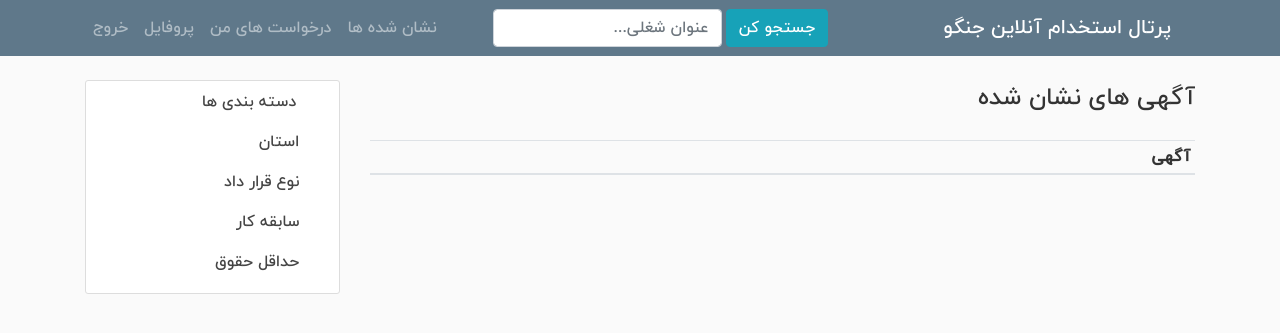
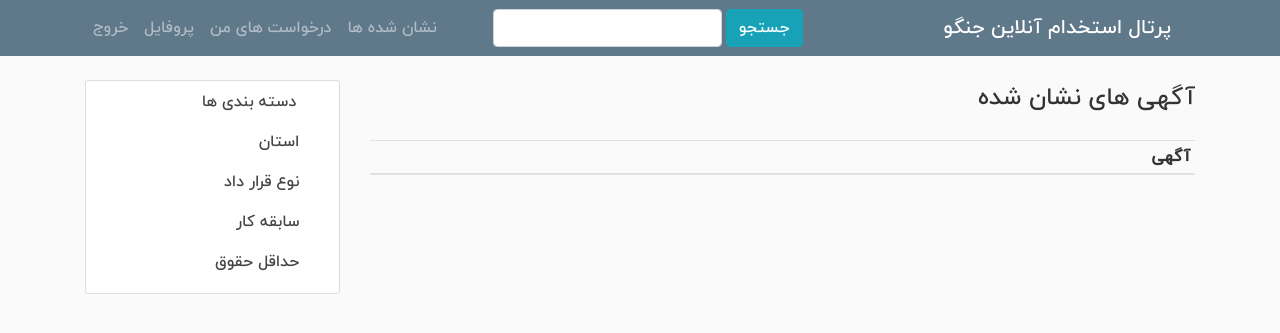
Before and after one commit to YernarAbishev/job-need-it, a Django app: page /user/saved/ in a window 1280 px wide. Shown: the top 333 px of the page. Run offline with Django 3.2, Linux system fonts and the light colour scheme; the visitor is signed in with stand-in values (Sample User, id 1); data that the repository does not hold is empty; some libraries are stand-ins or nearby versions.

Commit message:
syntax error solved

```diff
--- a/portal/templates/base.html
+++ b/portal/templates/base.html
@@ -30,8 +30,8 @@
               <div class="navbar-nav mr-auto">
                 <!-- search form -->
                 <form class="form-inline my-2 my-lg-0 ml-5" action="{% url 'search' %}">
-                  <button class="btn btn-info my-2 my-sm-0" type="submit">جستجو کن</button>
-                  <input name="q" data-filter="1" class="form-control mr-sm-1" type="search" placeholder="عنوان شغلی..." aria-label="Search">
+                  <button class="btn btn-info my-2 my-sm-0" type="submit">جستجو</button>
+                  <input name="q" data-filter="1" class="form-control mr-sm-1" type="search" aria-label="Search">
                 </form>
               </div>
             <!-- Navbar Right Side -->
```
Also changed, not shown: employer/migrations/0003_alter_job_created_date.py (added).
